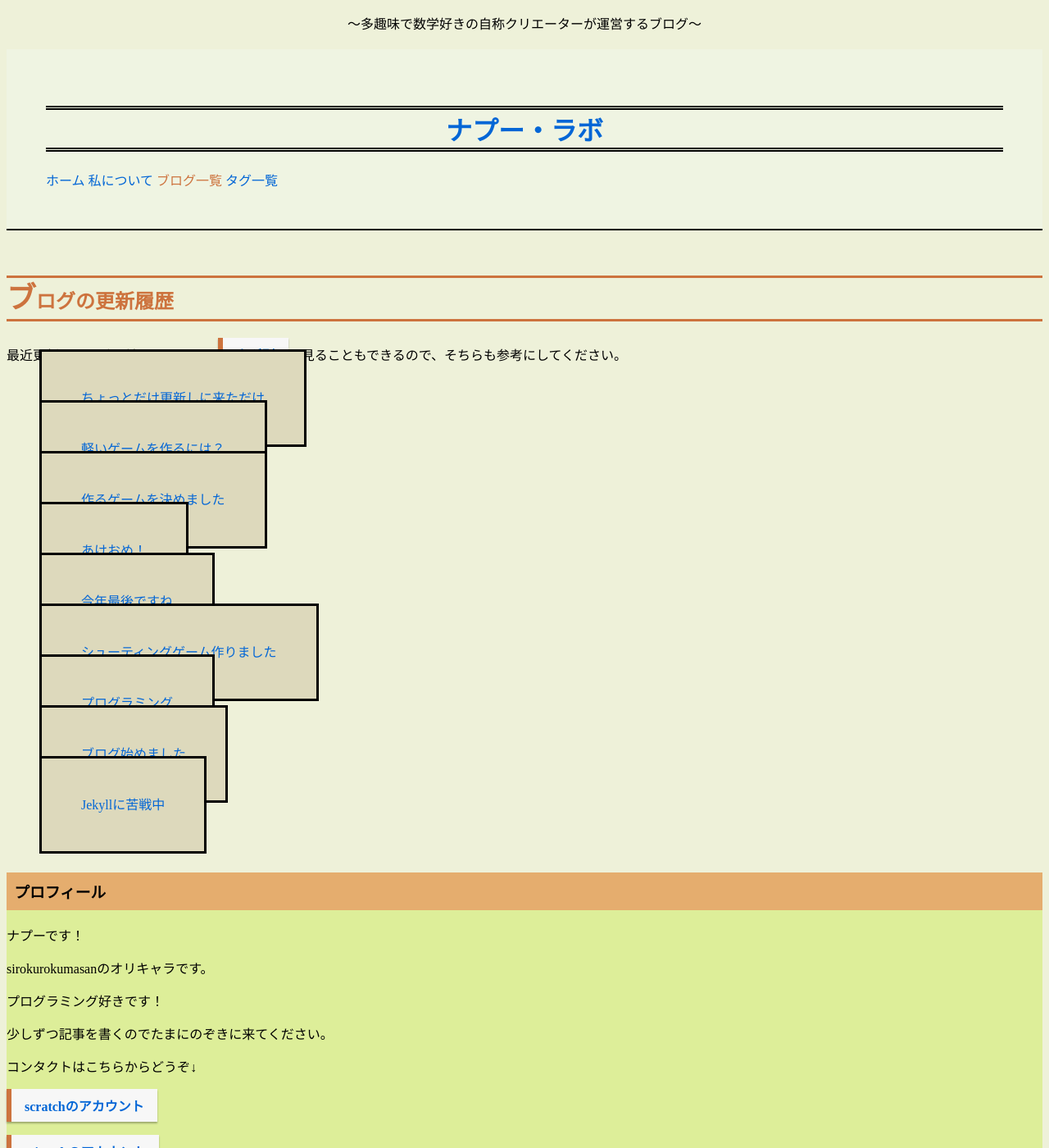
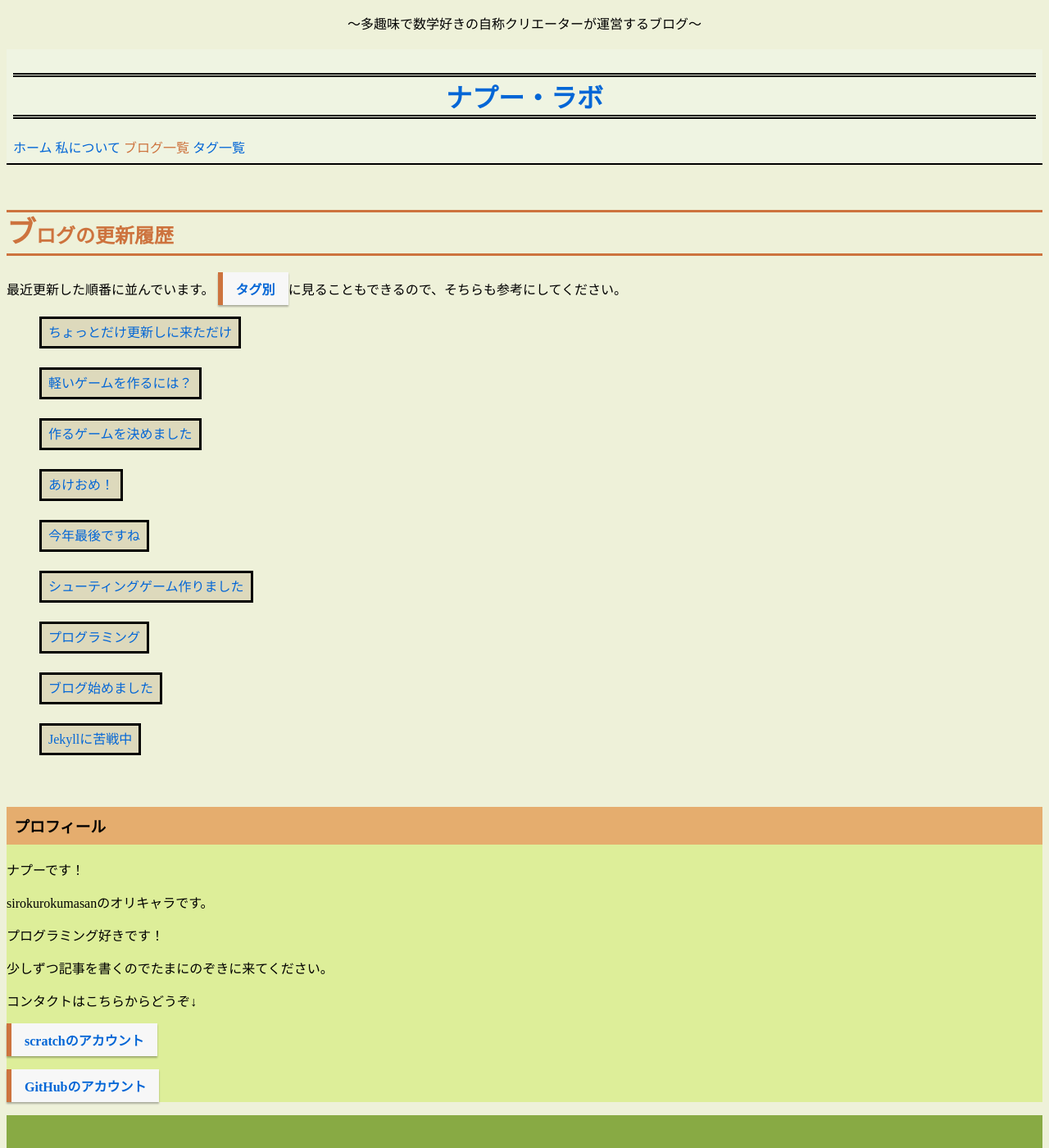
Before and after one commit to sirokurokumasan/sirokurokumasan.github.io, a Jekyll site: the page built from blog.md, in a window 1280 px wide and 1400 px high. Shown: the whole window at 82% size. Built offline with Jekyll 4.4.1, drawn with Linux system fonts in a browser that asks for light colours.

Commit message:
Update main.scss

```diff
--- a/_sass/main.scss
+++ b/_sass/main.scss
@@ -40,7 +40,7 @@ body{
 header {
   background: #eff4e2;
   border-bottom: solid 2px #000;
-  padding:3em;
+  padding:0.5em;
 }
 
 footer {
@@ -104,5 +104,5 @@ footer {
 .block{
   border: solid 3px #000;
   background: #ddd9bc;
-  padding:3em;
+  padding:0.5em;
 }
```
